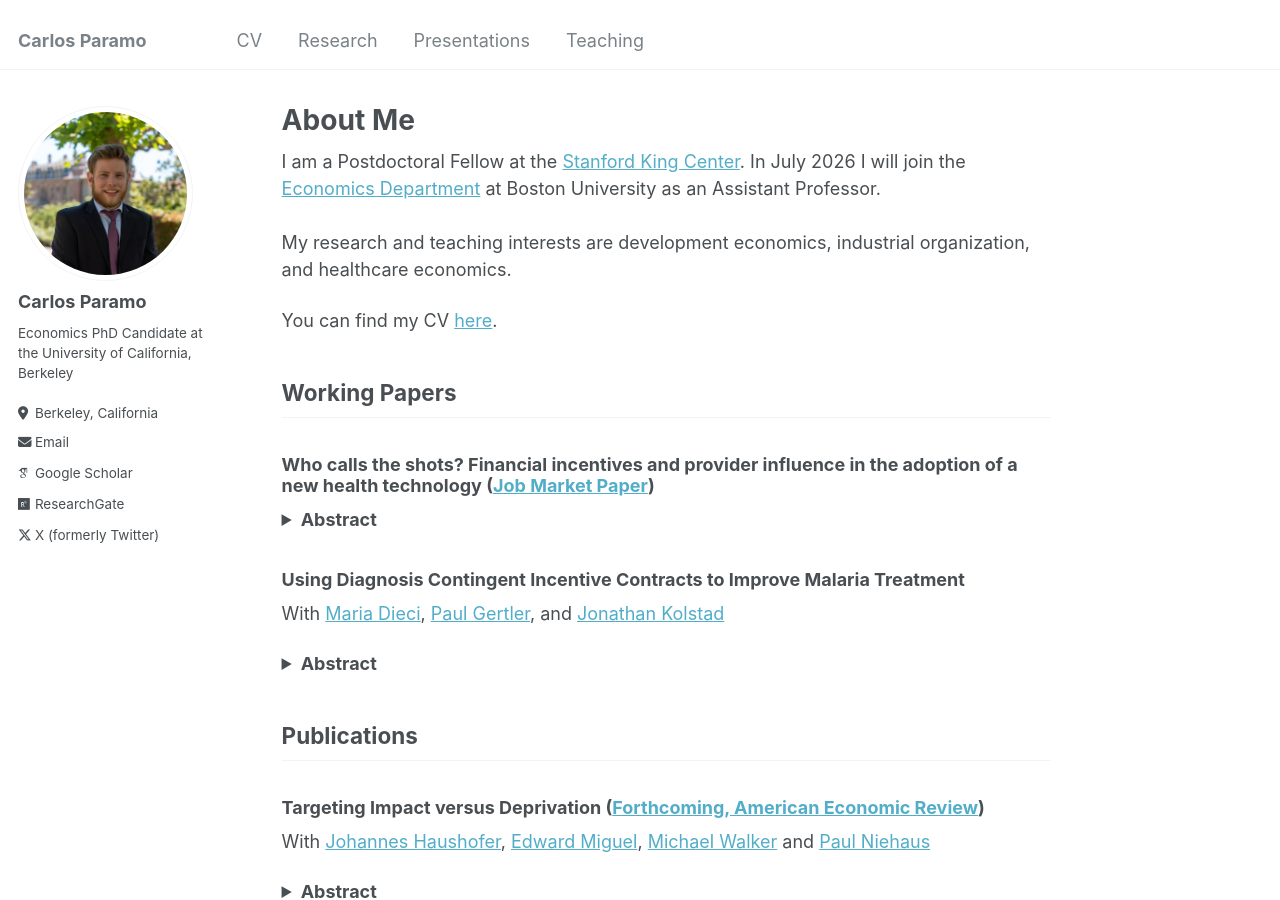
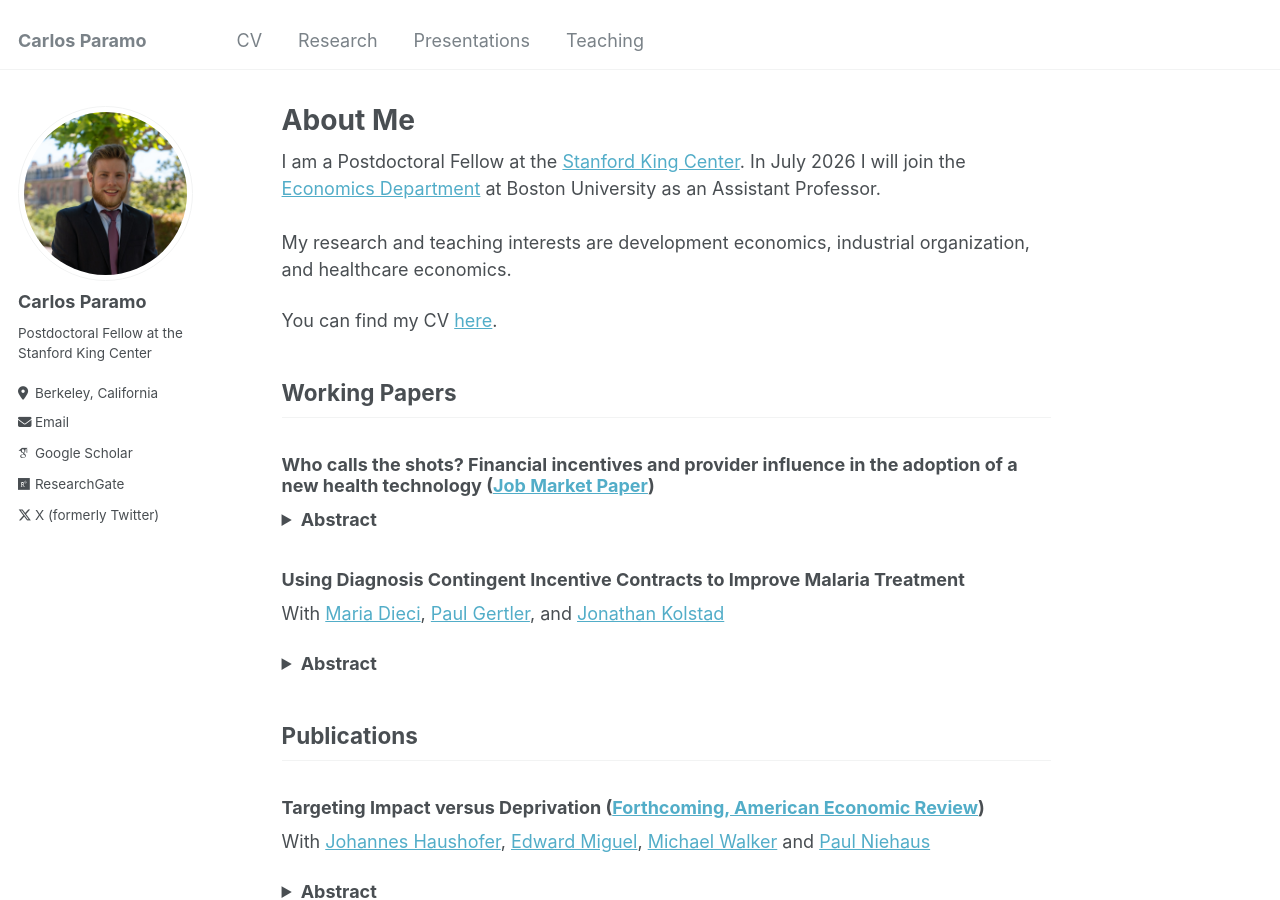
Before and after one commit to paramobrotz/paramobrotz.github.io, a Jekyll site: the page built from _pages/about.md, in a window 1280 px wide and 900 px high. Built offline with Jekyll 4.4.1, drawn with Linux system fonts in a browser that asks for light colours; some web fonts are replaced.

Commit message:
Update _config.yml

```diff
--- a/_config.yml
+++ b/_config.yml
@@ -24,7 +24,7 @@ author:
   avatar           : "profile.jpg"
   name             : "Carlos Paramo"
   pronouns         : # example: "she/her"
-  bio              : "Economics PhD Candidate at the University of California, Berkeley"
+  bio              : "Postdoctoral Fellow at the Stanford King Center"
   location         : "Berkeley, California"
   employer         :
   uri              : # URL
```
